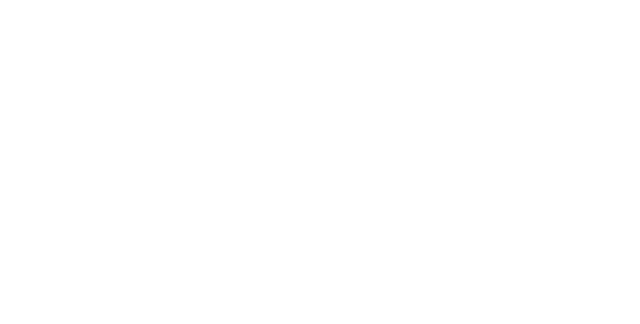
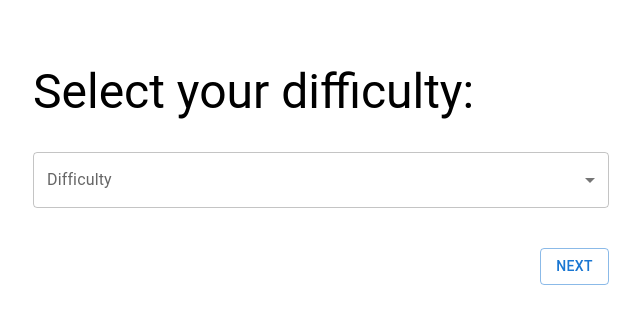
Before and after one commit to CS3219-AY2223S1/cs3219-project-ay2223s1-g37, a React (Create React App) app in the folder frontend/: page /difficulty in a window 1280 px wide. Before the commit this address had no page. Shown: the top 324 px of the page, without its empty margins (31-671 px from the left). Built offline with nearby package versions, Linux system fonts and the light colour scheme; no server answers.

Commit message:
Implement page to select difficulty

```diff
--- a/frontend/src/App.js
+++ b/frontend/src/App.js
@@ -1,15 +1,31 @@
-import {BrowserRouter as Router, Routes, Route, Navigate} from "react-router-dom";
-import SignupPage from './components/SignupPage';
-import {Box} from "@mui/material";
+import {
+  BrowserRouter as Router,
+  Routes,
+  Route,
+  Navigate,
+} from "react-router-dom";
+import SignupPage from "./components/SignupPage";
+import SelectDifficultyPage from "./components/SelectDifficultyPage";
+import { Box } from "@mui/material";
+import socketClient from "socket.io-client";
+
+const SERVER = "http://127.0.0.1:8001";
 
 function App() {
+  var socket = socketClient(SERVER);
+
   return (
     <div className="App">
       <Box display={"flex"} flexDirection={"column"} padding={"4rem"}>
         <Router>
           <Routes>
-                        <Route exact path="/" element={<Navigate replace to="/signup" />}></Route>
-                        <Route path="/signup" element={<SignupPage/>}/>
+            <Route
+              exact
+              path="/"
+              element={<Navigate replace to="/signup" />}
+            ></Route>
+            <Route path="/signup" element={<SignupPage />} />
+            <Route path="/difficulty" element={<SelectDifficultyPage />} />
           </Routes>
         </Router>
       </Box>
--- /dev/null
+++ b/frontend/src/components/SelectDifficultyPage.js
@@ -0,0 +1,88 @@
+import {
+  Box,
+  FormControl,
+  InputLabel,
+  Select,
+  MenuItem,
+  Typography,
+  Button,
+  Dialog,
+  DialogActions,
+  DialogContent,
+  DialogContentText,
+  DialogTitle,
+} from "@mui/material";
+import { useState } from "react";
+
+function SelectDifficultyPage() {
+  const [difficulty, setDifficulty] = useState("");
+  const [isDialogOpen, setIsDialogOpen] = useState(false);
+  const [dialogTitle, setDialogTitle] = useState("");
+  const [dialogMsg, setDialogMsg] = useState("");
+
+  const handleSelect = (event) => {
+    setDifficulty(event.target.value);
+  };
+
+  const nextClicked = () => {
+    if (difficulty === "") {
+      setIsDialogOpen(true);
+      setDialogTitle("Error");
+      setDialogMsg("Please select a difficulty level to continue");
+    } else {
+      alert(difficulty);
+    }
+  };
+
+  const closeDialog = () => setIsDialogOpen(false);
+
+  return (
+    <Box
+      display={"flex"}
+      flexDirection={"column"}
+      width={"50%"}
+      //   sx={{ backgroundColor: "green" }}
+    >
+      <Typography variant={"h3"} marginBottom={"2rem"}>
+        Select your difficulty:
+      </Typography>
+      <FormControl fullWidth>
+        <InputLabel id="label">Difficulty</InputLabel>
+        <Select
+          labelId="label"
+          id="select"
+          label="Difficulty"
+          value={difficulty}
+          onChange={handleSelect}
+        >
+          <MenuItem value={"Easy"}>Easy</MenuItem>
+          <MenuItem value={"Medium"}>Medium</MenuItem>
+          <MenuItem value={"Hard"}>Hard</MenuItem>
+        </Select>
+      </FormControl>
+
+      <Box
+        display={"flex"}
+        flexDirection={"row"}
+        justifyContent={"flex-end"}
+        sx={{ marginTop: 5 }}
+      >
+        <Button variant={"outlined"} onClick={nextClicked}>
+          Next
+        </Button>
+      </Box>
+
+      <Dialog open={isDialogOpen} onClose={closeDialog}>
+        <DialogTitle>{dialogTitle}</DialogTitle>
+        <DialogContent>
+          <DialogContentText>{dialogMsg}</DialogContentText>
+        </DialogContent>
+        <DialogActions>
+          <Button onClick={closeDialog}>Done</Button>
+        </DialogActions>
+      </Dialog>
+    </Box>
+  );
+}
+
+export default SelectDifficultyPage;
```
Also changed, not shown: frontend/src/components/SignupPage.js (+46 -41 lines). Lines whose indentation alone changed are shown as unchanged.
